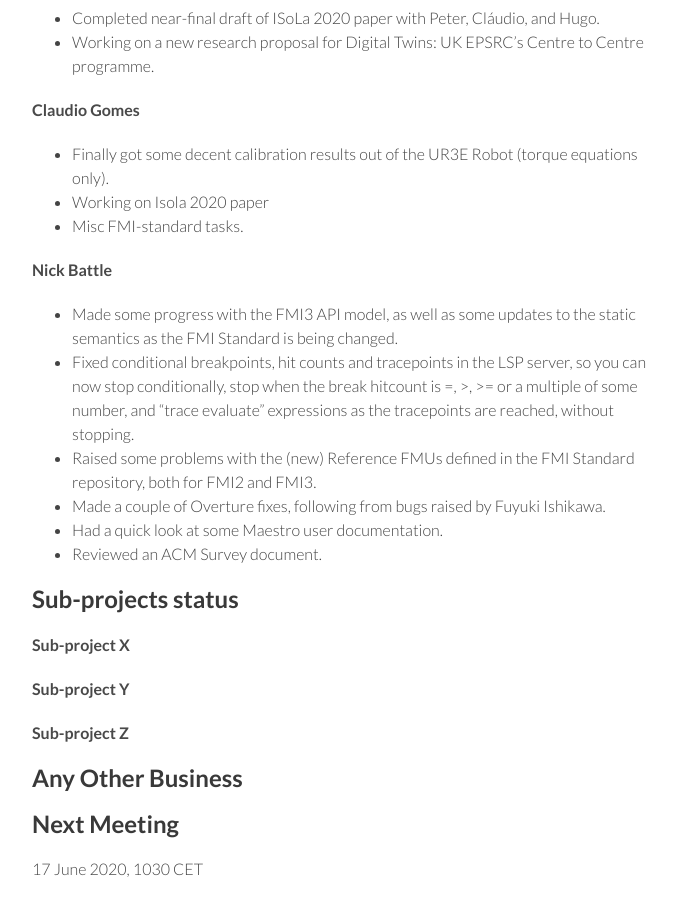
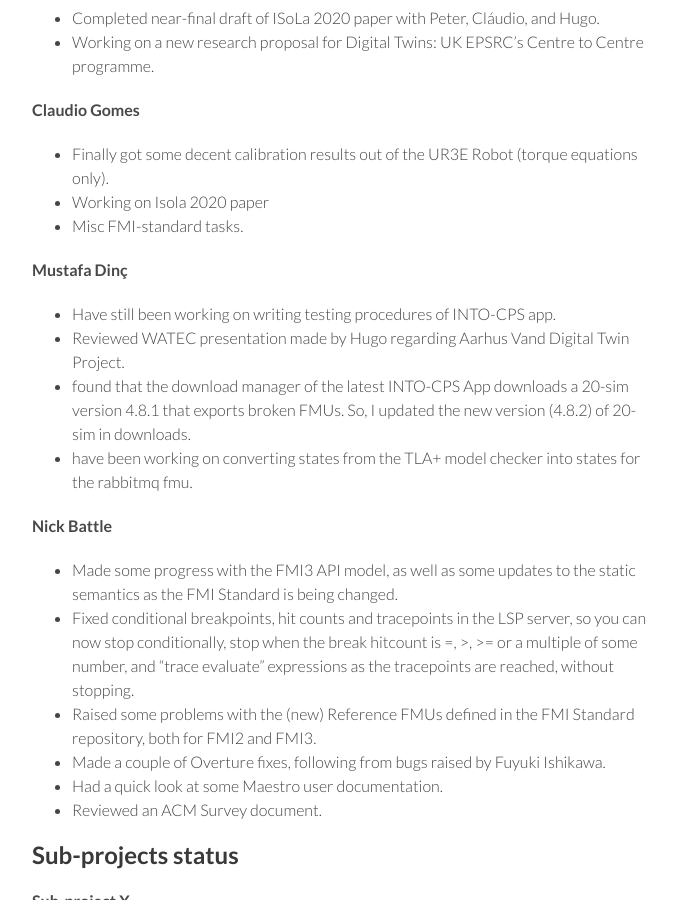
Before and after one commit to digitaltwincentre/digitaltwincentre.github.io, a Jekyll site: the page built from _biweeklies/Biweekly-19.md, in a window 1280 px wide and 900 px high, scrolled down 491 px. Shown: the whole window, without its empty margins (418-1094 px from the left). Built offline with Jekyll 4.4.1, drawn with Linux system fonts in a browser that asks for light colours; nearby versions of some CDN libraries.

Commit message:
Update Biweekly-19.md

```diff
--- a/_biweeklies/Biweekly-19.md
+++ b/_biweeklies/Biweekly-19.md
@@ -35,6 +35,12 @@ date: 03 June 2020, 1030 CEST
 * Working on Isola 2020 paper
 * Misc FMI-standard tasks.
 
+#### Mustafa Dinç
+* Have still been working on writing testing procedures of INTO-CPS app.
+* Reviewed WATEC presentation made by Hugo regarding Aarhus Vand Digital Twin Project.
+* found that the download manager of the latest INTO-CPS App downloads a 20-sim version 4.8.1 that exports broken FMUs. So, I updated the new version (4.8.2) of 20-sim in downloads.
+* have been working on converting states from the TLA+ model checker into states for the rabbitmq fmu.
+
 #### Nick Battle
 * Made some progress with the FMI3 API model, as well as some updates to the static semantics as the FMI Standard is being changed.
 * Fixed conditional breakpoints, hit counts and tracepoints in the LSP server, so you can now stop conditionally, stop when the break hitcount is =, >, >= or a multiple of some number, and "trace evaluate" expressions as the tracepoints are reached, without stopping.
```
